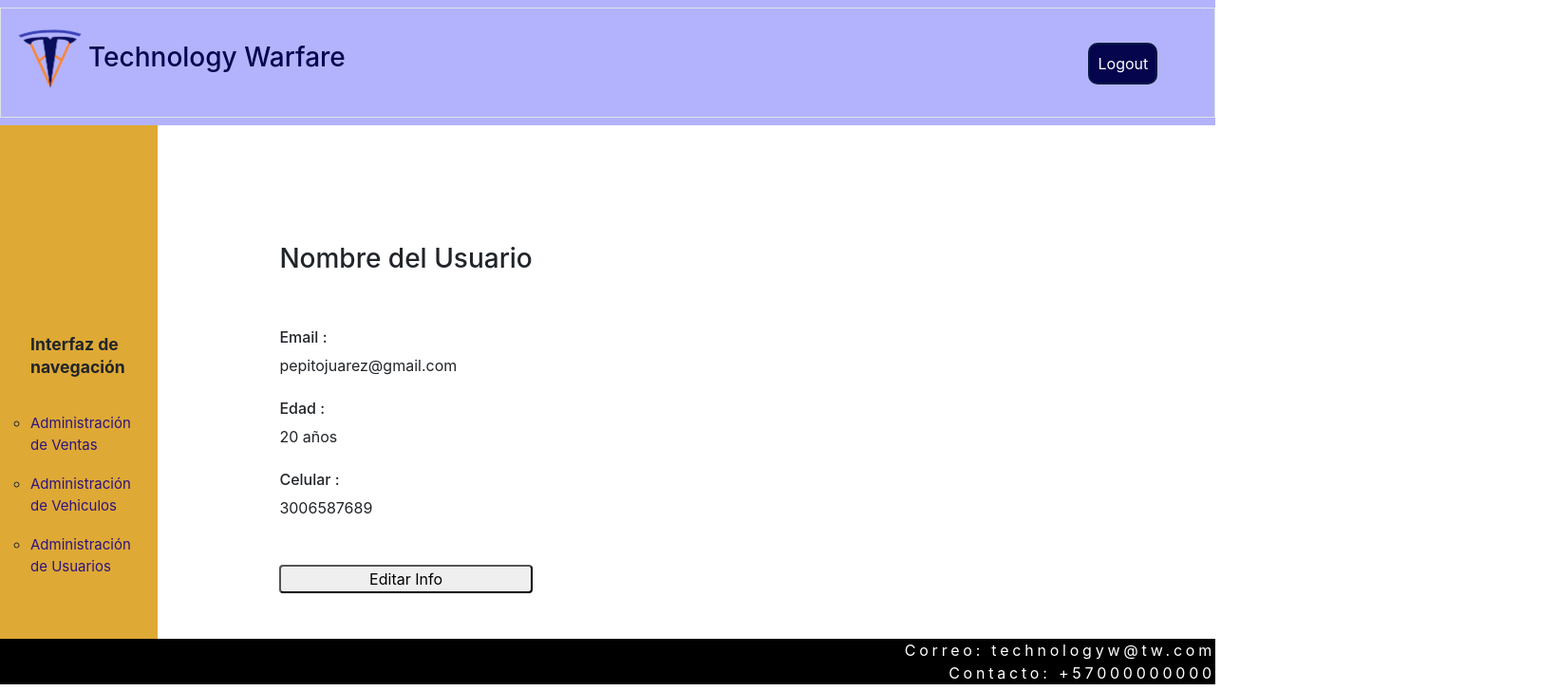
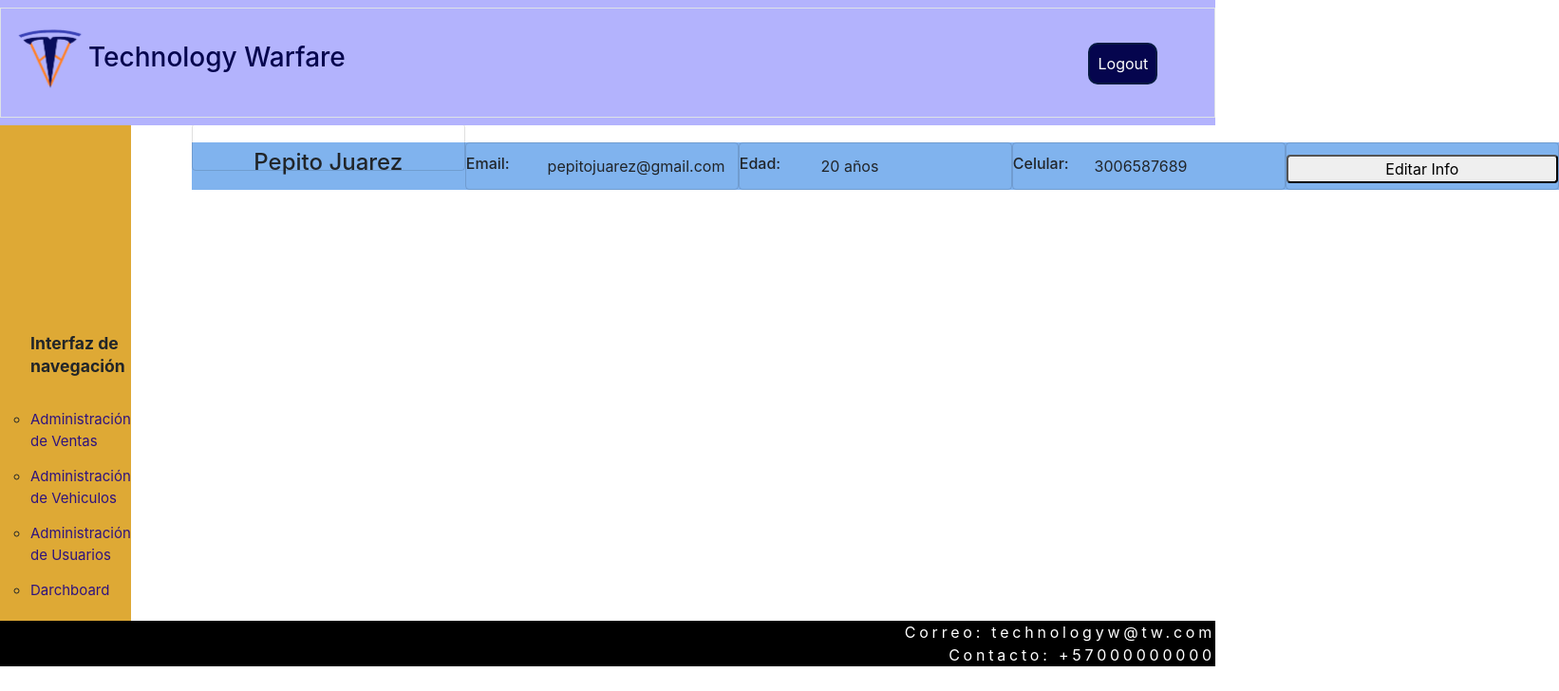
Before and after one commit to Technology-Warfare/Project-ciclo3, a React (Create React App) app in the folder tesla/: page /dashboard in a window 1280 px wide. Shown: the top 728 px of the page at 95% size, 1642 px wide, since content can reach past the window. Built offline with nearby package versions, Linux system fonts and the light colour scheme.

Commit message:
Datos del roll en parte superior del dashboard

```diff
--- a/tesla/src/Pages/dashboard.js
+++ b/tesla/src/Pages/dashboard.js
@@ -10,12 +10,37 @@ const dashboard = () => {
             <NavbarPrivado />
                 <div className="flex">
                     <Sidebar/>
-                    <div className="content justify-content-between d-flex flex-column pb-5">
-                        <div className='title'><h3>Nombre del Usuario</h3></div>
-                        <div className='pt-5 pb-4'><h6>Email :</h6> pepitojuarez@gmail.com</div>
-                        <div className='pb-4'><h6>Edad :</h6> 20 años</div>
-                        <div className='pb-5'><h6>Celular :</h6> 3006587689</div>
-                        <button className='rounded '>Editar Info</button>
+                    <div className="content justify-content-between d-flex  pb-5 displayFlexContent">
+                        <div className="ColorBar">
+                        <div className='title card DisplayBlock Titulo'><h4 className="h4">Pepito Juarez</h4></div>
+                            <div className='card DisplayBlock'>
+                                <div className="FloatLeft">
+                                    <h6>Email:</h6>
+                                </div>
+                                <div className="FloatRight">
+                                    pepitojuarez@gmail.com
+                                </div>
+                            </div>
+                            <div className='card DisplayBlock'>
+                                <div className="FloatLeft">
+                                    <h6>Edad:</h6>
+                                </div>
+                                <div className="FloatRight">
+                                    20 años
+                                </div>
+                            </div>
+                            <div className='card DisplayBlock'>
+                                <div className="FloatLeft">
+                                    <h6>Celular:</h6>
+                                </div>
+                                <div className="FloatRight">
+                                    3006587689
+                                </div>
+                            </div>
+                        <div className="card DisplayBlock">
+                            <button className='rounded ButtonSize'>Editar Info</button>
+                            </div>
+                        </div>
                     </div>
                 </div>
             <Footer/>
--- a/tesla/src/Pages/styles/dashboard.css
+++ b/tesla/src/Pages/styles/dashboard.css
@@ -4,8 +4,9 @@
 }
 
 .content{
-    padding-top: 20%;
-    margin-left: 10%;
+    padding-top: 150px;
+    margin-left: 5%;
+
 }
 
 @media screen and (max-width:600px) {
@@ -20,3 +21,49 @@
         width: 100%;
     }
 }
+
+.displayFlexContent{
+    display: flex;
+
+}
+
+.FloatLeft{
+    float: left;
+    width: 30%;
+    padding-top: 0%;
+    padding-bottom: 0%;
+}
+
+.FloatRight{
+    float: right;
+    width: 70%;
+    padding-top: 0%;
+    padding-bottom: 0%;
+}
+
+.DisplayBlock{
+    display: block;
+    padding-top: 12px;
+    padding-bottom: 0%;
+    background-color: transparent;
+    justify-items: center;
+}
+
+.h4{
+    padding-top: 0px;
+}
+
+.ColorBar{
+    background-color: rgb(128, 179, 238);
+    display: flex;
+    height: 50px;
+    width: 100%;
+}
+
+.ButtonSize{
+    width: 100%;
+}
+
+.Titulo{
+    top: -20px;
+}
--- a/tesla/src/Pages/styles/footer.css
+++ b/tesla/src/Pages/styles/footer.css
@@ -4,4 +4,5 @@
     letter-spacing: 0.1cm;
     background-color: black;
     color: white;
+    width: 100%;
   }
--- a/tesla/src/components/Footer.js
+++ b/tesla/src/components/Footer.js
@@ -3,7 +3,7 @@ import '../Pages/styles/footer.css';
 
 const Footer = () => {
     return (
-        <footer className='footer '>
+        <footer className='footer'>
             <div >Correo: technologyw@tw.com</div>
             <div >Contacto: +57000000000</div>
         </footer>
--- a/tesla/src/components/Sidebar.js
+++ b/tesla/src/components/Sidebar.js
@@ -16,6 +16,9 @@ const Sidebar = () => {
                 <li>
                     <Link to="/dashboard/usuarios" style={{ textDecoration: 'none'}}><div className='liu'>Administración de Usuarios</div></Link>
                 </li>
+                <li>
+                    <Link to="/dashboard/" style={{ textDecoration: 'none' }}><div className='liu'>Darchboard</div></Link>
+                </li>
             </ul>
         </div>
     )
```
